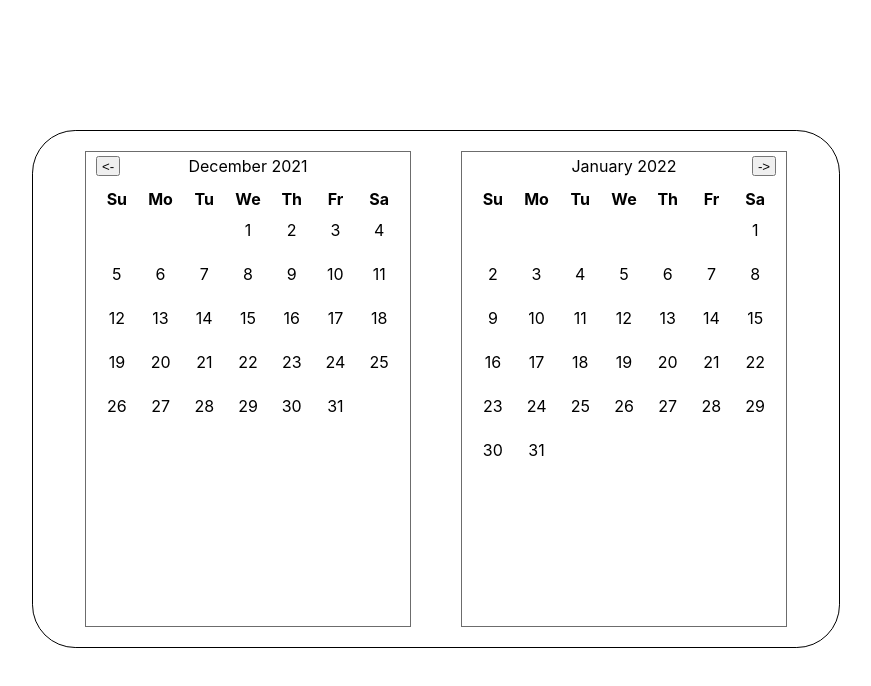
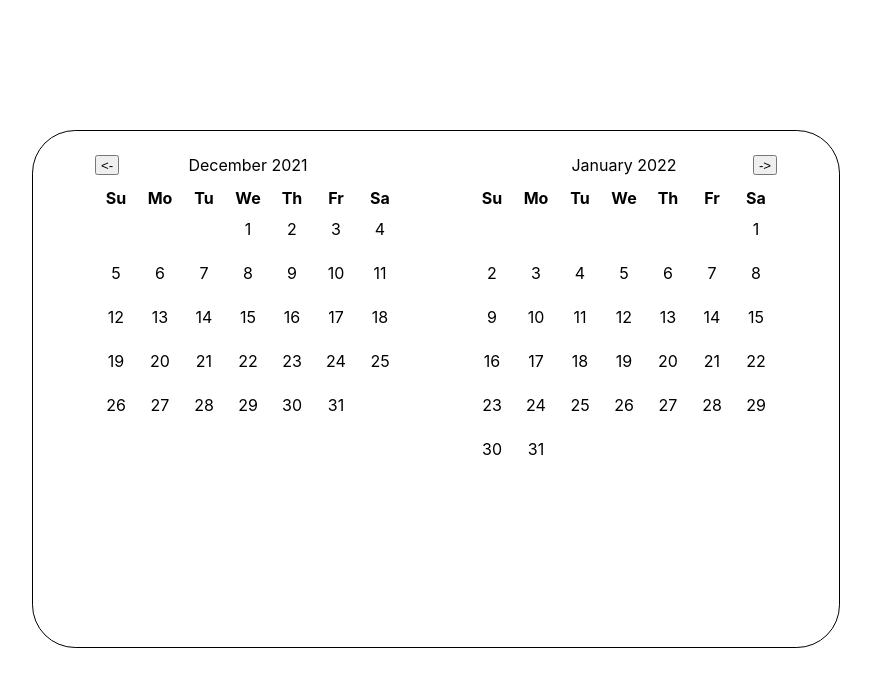
Before and after one commit to AlexBarthGlobal/React-Calendar, a React (Create React App) app: page / in a window 1280 px wide. Shown: the top 686 px of the page, without its empty margins (204-1075 px from the left). Built offline with nearby package versions, Linux system fonts and the light colour scheme.

Commit message:
Basic selection date logic and styling is finished

```diff
--- a/src/generateDays.js
+++ b/src/generateDays.js
@@ -9,10 +9,14 @@ const generateDays = (month, year, startDate, endDate) => {
     while (i <= monthInfo[month][1]) {
         let week = [];
         while (j <= 6 && i <= monthInfo[month][1]) {
-            if (calEntry <= startDay) week.push(<td key={calEntry}></td>)
+            if (calEntry <= startDay) week.push(<td className='inactive' key={calEntry}></td>)
             else {
-                const cls = setClass(getDate(i, month, year), startDate, endDate);
-                week.push(<td className={cls} key={calEntry}>{i}</td>)
+                const currDate = getDate(i, month, year);
+                const cls = setClass(currDate, startDate, endDate);
+                let fade = null;
+                if (i === 1 && (cls[0] === 'betweenDate' || cls[0] === 'selectedDate' && endDate === currDate)) fade = <div className='fadeStart'></div>
+                else if (i === monthInfo[month][1] && cls[0] === 'betweenDate') fade = <div className='fadeEnd'></div>
+                week.push(<td className={cls[1] ? cls[1] : ''} key={calEntry}>{fade}<div className={cls[0]}>{i}</div></td>)
                 i++;
             };
             j++;
--- a/src/index.css
+++ b/src/index.css
@@ -46,7 +46,7 @@ code {
 }
 
 .calendar {
-  border: 1px solid rgba(0, 0, 0, 0.575);
+  /* border: 1px solid rgba(0, 0, 0, 0.575); */
   width: 326px;
   display: flex;
   flex-direction: column;
@@ -81,19 +81,56 @@ td {
   width: 44px;
   max-width: 44px;
   max-height: 44px;
-  padding-bottom: 2px;
+  border-top: 0.8px solid white;
+  cursor: pointer;
+  user-select: none;
+  position: relative;
+}
+
+td > div {
+  height: 100%;
+  width: 100%;
+  padding-top: 9.6px;
 }
 
 .selectedDate {
-  border: 1px black solid;
   border-radius: 50%;
   background-color: black;
   color: white;
 }
 
+.inactive {
+  cursor: unset;
+}
+
 .betweenDate {
-  background-color: rgba(0, 0, 0, 0.199);
-  border-top: 1.3px white solid;
+  background-color: rgba(0, 0, 0, 0.12);
+}
+
+.startDateBackground {
+  background: rgba(0, 0, 0, 0.12);
+  border-top-left-radius: 50%;
+  border-bottom-left-radius: 50%;
+}
+
+.fadeStart {
+  position: absolute;
+  background: linear-gradient(270deg, rgb(126 126 126 / 23%) 50%, rgba(241, 241, 241, 0) 95%);
+  right: 44px;
+}
+
+.fadeEnd {
+  position: absolute;
+  background: linear-gradient(90deg, rgb(126 126 126 / 23%) 50%, rgba(241, 241, 241, 0) 95%);
+  left: 44px;
+}
+
+.endDateBackground {
+  background: rgba(0, 0, 0, 0.12);
+  border-top-right-radius: 50%;
+  border-bottom-right-radius: 50%;
+  /* border: 0px;
+  padding: 0px; */
 }
 
 .changeMonth {
--- a/src/setClass.js
+++ b/src/setClass.js
@@ -1,10 +1,11 @@
-import monthInfo from './monthInfo';
-
 const setClass = (currDate, startDate, endDate) => {
-    if (currDate === startDate || currDate === endDate) return 'selectedDate';
-    else if (endDate && startDate < currDate && currDate < endDate) return 'betweenDate';
+    // if (currDate === startDate || currDate === endDate) return 'selectedDate';
+    if (currDate === startDate) {
+        if (!endDate) return ['selectedDate'];
+        else return ['selectedDate', 'startDateBackground']
+    } else if (currDate === endDate) return ['selectedDate', 'endDateBackground']
+    else if (endDate && startDate < currDate && currDate < endDate) return ['betweenDate'];
+    else return [];
 };
 
-
-
 export default setClass
```
